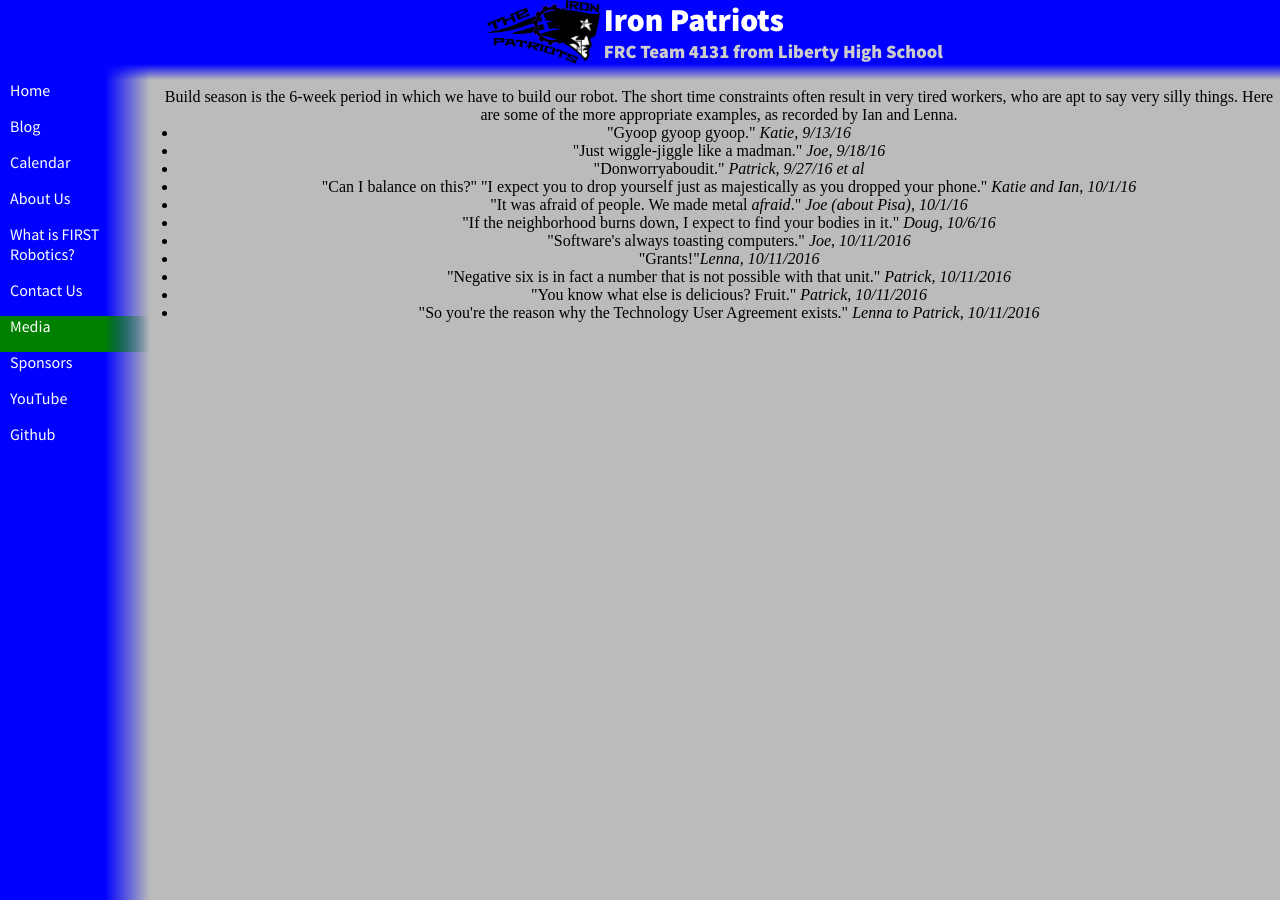
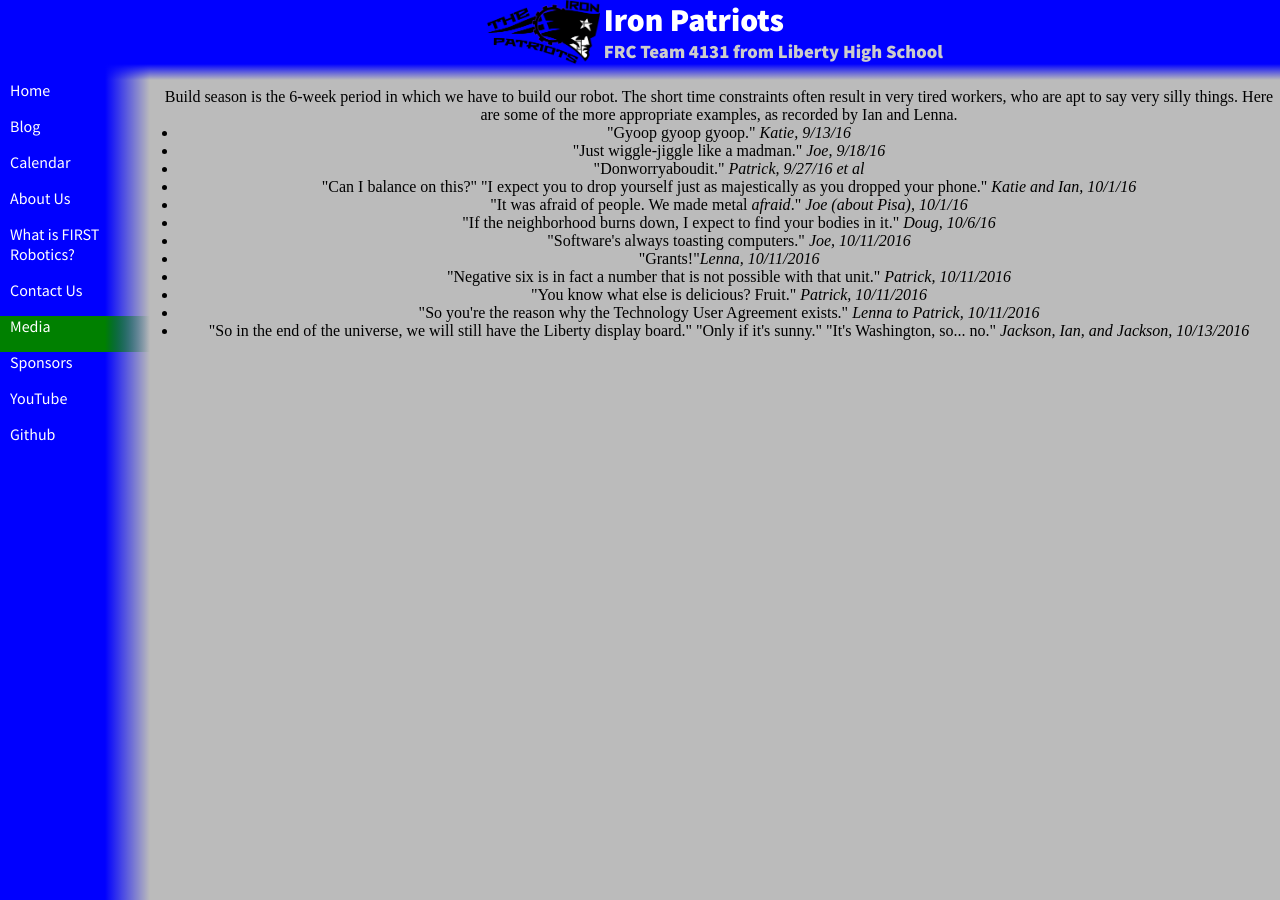
Before and after one commit to katiebugmoon/FRC4131.github.io, a Jekyll site: the page built from media/2017/quotes.html, in a window 1280 px wide. Built offline with Jekyll 4.4.1, drawn with Linux system fonts in a browser that asks for light colours; nearby versions of some CDN libraries.

Commit message:
Update quotes.html

```diff
--- a/media/2017/quotes.html
+++ b/media/2017/quotes.html
@@ -15,4 +15,5 @@ title: Build Season 2017 Quotes
 	<li>"Negative six is in fact a number that is not possible with that unit." <i>Patrick, 10/11/2016</i></li>
 	<li>"You know what else is delicious? Fruit." <i>Patrick, 10/11/2016</i></li>
 	<li>"So you're the reason why the Technology User Agreement exists." <i>Lenna to Patrick, 10/11/2016</i></li>
+	<li>"So in the end of the universe, we will still have the Liberty display board." "Only if it's sunny." "It's Washington, so... no." <i>Jackson, Ian, and Jackson, 10/13/2016</i></li>
 </ul><center>
```
